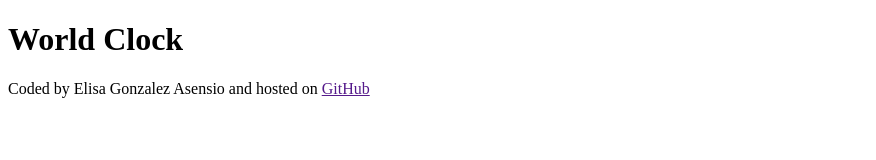
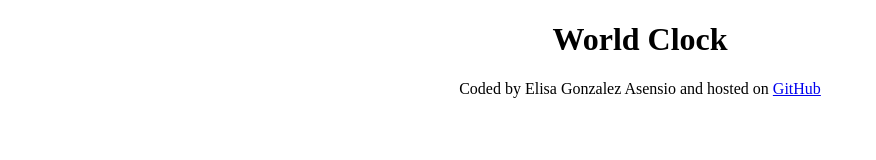
Before and after one commit to Bladesky99/world-clock, a plain HTML site: page index.html in a window 1280 px wide. Shown: the whole page, without its empty margins (0-876 px from the left). Drawn offline with Linux system fonts and the light colour scheme; files that its build step writes are made by us from their sources.

Commit message:
added github repo link

```diff
--- a/css/style.css
+++ b/css/style.css
@@ -0,0 +1,3 @@
+body {
+  text-align: center;
+}
--- a/index.html
+++ b/index.html
@@ -4,13 +4,14 @@
     <meta charset="UTF-8" />
     <meta http-equiv="X-UA-Compatible" content="IE=edge" />
     <meta name="viewport" content="width=device-width, initial-scale=1.0" />
-    <link rel="stylesheet" href="style.css" />
+    <link rel="stylesheet" href="css/style.css" />
     <title>Document</title>
   </head>
   <body>
     <h1>World Clock</h1>
     <footer>
-      Coded by Elisa Gonzalez Asensio and hosted on <a href="">GitHub</a>
+      Coded by Elisa Gonzalez Asensio and hosted on
+      <a href="https://github.com/Bladesky99/world-clock">GitHub</a>
     </footer>
     <script src="javascript/index.js"></script>
   </body>
```
